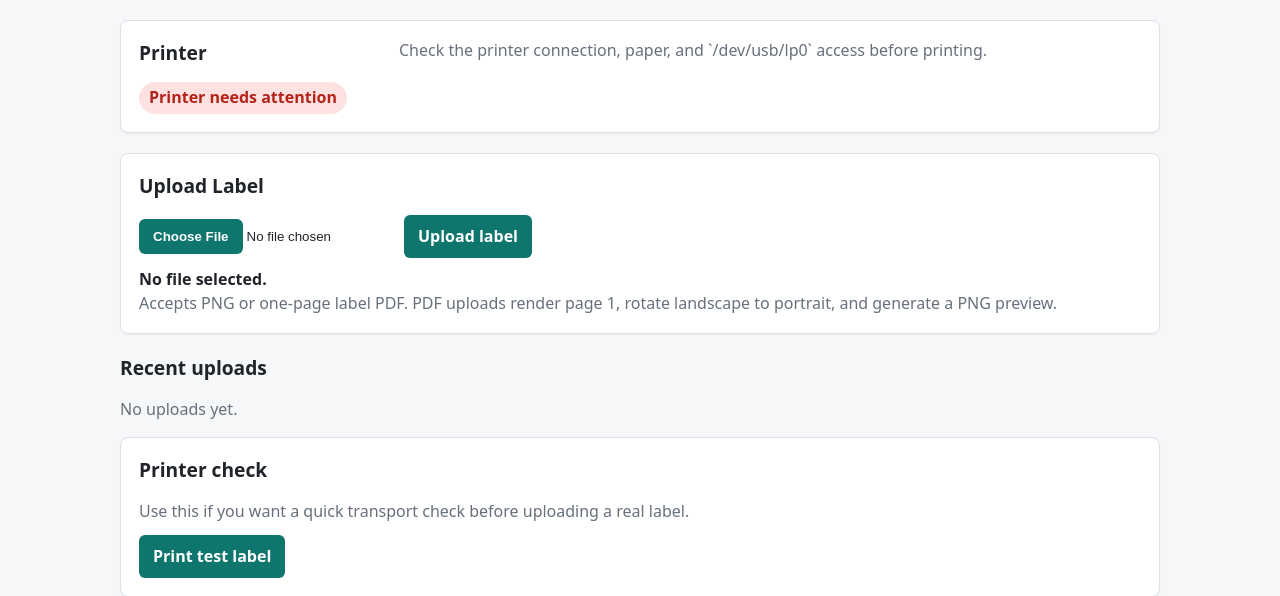
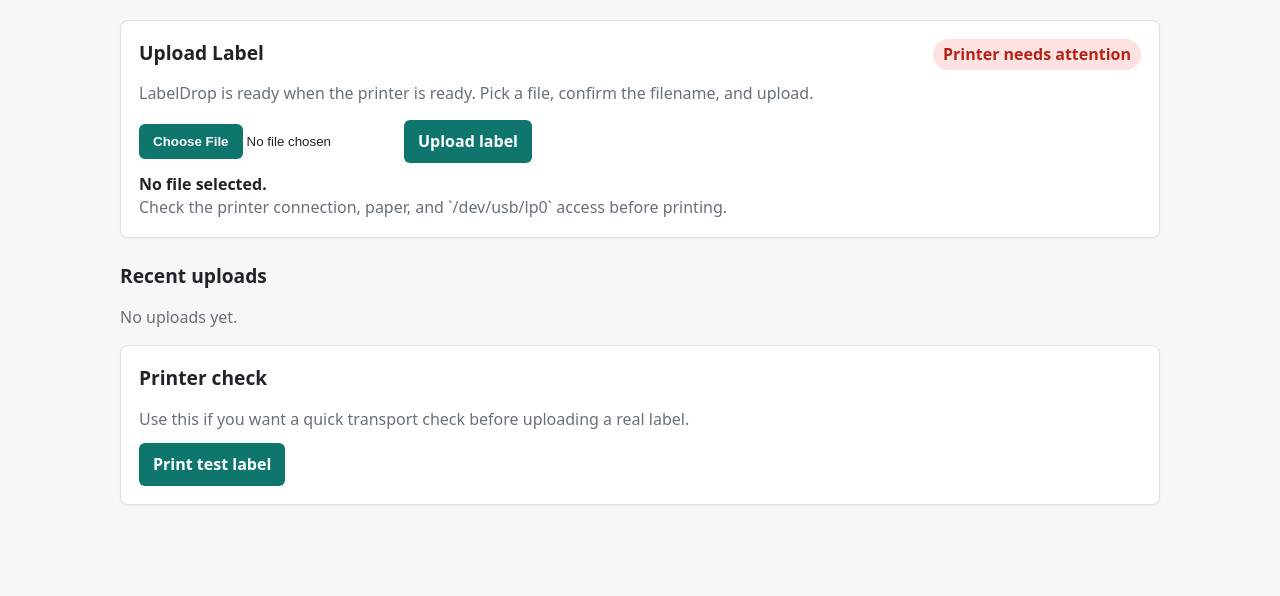
Before and after one commit to benleiber/labeldrop, a FastAPI app: page / in a window 1280 px wide. Shown: the part 114-710 px from the top of the page. Run offline with FastAPI, Linux system fonts and the light colour scheme; parts of the project's set-up code (start-up, migrations or seed data) failed here and were passed over.

Commit message:
Combine top panel and add upload delete action

```diff
--- a/src/labeldrop/app.py
+++ b/src/labeldrop/app.py
@@ -88,6 +88,13 @@ def load_job(job_id: str) -> dict[str, Any]:
 
 def save_job(job: dict[str, Any]) -> None:
     metadata_path(job["id"]).write_text(json.dumps(job, indent=2), encoding="utf-8")
+
+
+def delete_job_files(job: dict[str, Any]) -> None:
+    for path_value in [job.get("upload_path"), job.get("processed_path"), str(metadata_path(job["id"]))]:
+        if not path_value:
+            continue
+        Path(path_value).unlink(missing_ok=True)
 
 
 def redirect_home(**params: str) -> RedirectResponse:
@@ -364,6 +371,14 @@ def print_upload(job_id: str) -> RedirectResponse:
         return redirect_home(error=f"Print failed: {exc}")
 
 
+@app.post("/delete/{job_id}")
+def delete_upload(job_id: str) -> RedirectResponse:
+    job = load_job(job_id)
+    delete_job_files(job)
+    LOGGER.info("Deleted upload id=%s name=%s", job_id, job.get("original_name"))
+    return redirect_home(message="Upload deleted.")
+
+
 @app.post("/print-test")
 def print_test_label() -> RedirectResponse:
     try:
--- a/src/labeldrop/static/style.css
+++ b/src/labeldrop/static/style.css
@@ -77,15 +77,21 @@ dd,
   margin-bottom: 20px;
 }
 
-.status-panel {
-  display: grid;
-  grid-template-columns: minmax(160px, 240px) 1fr;
-  gap: 20px;
+.focus-panel {
+  margin-bottom: 24px;
 }
 
-.status-copy {
-  margin: 0;
+.focus-header {
+  display: flex;
+  align-items: start;
+  justify-content: space-between;
+  gap: 16px;
+  margin-bottom: 14px;
+}
+
+.focus-copy {
   color: var(--muted);
+  margin-bottom: 0;
 }
 
 .status-line {
--- a/src/labeldrop/templates/index.html
+++ b/src/labeldrop/templates/index.html
@@ -22,30 +22,28 @@
         <p class="notice error">{{ error }}</p>
       {% endif %}
 
-      <section class="panel status-panel">
-        <div>
-          <h2>Printer</h2>
+      <section class="panel focus-panel">
+        <div class="focus-header">
+          <div>
+            <h2>Upload Label</h2>
+            <p class="focus-copy">LabelDrop is ready when the printer is ready. Pick a file, confirm the filename, and upload.</p>
+          </div>
           <p class="status-line {% if printer.ready %}ready{% else %}not-ready{% endif %}">
             {% if printer.ready %}Printer ready{% else %}Printer needs attention{% endif %}
           </p>
         </div>
-        <p class="status-copy">
-          {% if printer.ready %}
-            LabelDrop can send labels to the printer now.
-          {% else %}
-            Check the printer connection, paper, and `/dev/usb/lp0` access before printing.
-          {% endif %}
-        </p>
-      </section>
-
-      <section class="panel">
-        <h2>Upload Label</h2>
         <form class="upload-form" action="/upload" method="post" enctype="multipart/form-data">
           <input id="upload-file" type="file" name="file" accept=".png,.pdf,image/png,application/pdf" required>
           <button type="submit">Upload label</button>
         </form>
         <p id="selected-file" class="selected-file" aria-live="polite">No file selected.</p>
-        <p class="helper">Accepts PNG or one-page label PDF. PDF uploads render page 1, rotate landscape to portrait, and generate a PNG preview.</p>
+        <p class="helper">
+          {% if printer.ready %}
+            Accepts PNG or one-page label PDF. PDF uploads render page 1, rotate landscape to portrait, and generate a PNG preview.
+          {% else %}
+            Check the printer connection, paper, and `/dev/usb/lp0` access before printing.
+          {% endif %}
+        </p>
       </section>
 
       <section>
@@ -54,6 +52,9 @@
           <div class="upload-grid">
             {% for item in uploads %}
               <article class="upload-card">
+                <form class="delete-form" action="/delete/{{ item.id }}" method="post">
+                  <button class="delete-button" type="submit" aria-label="Delete {{ item.original_name }}">X</button>
+                </form>
                 <img src="{{ item.preview_url }}" alt="Preview for {{ item.original_name }}">
                 <div class="upload-meta">
                   <h3>{{ item.original_name }}</h3>
```
Also changed, not shown: other parts of src/labeldrop/static/style.css (+28 -1 lines), tests/test_app.py (+15 -0 lines).
